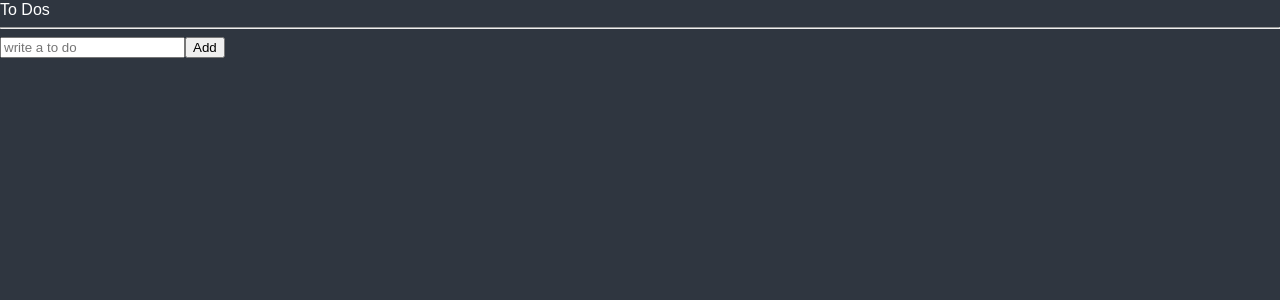
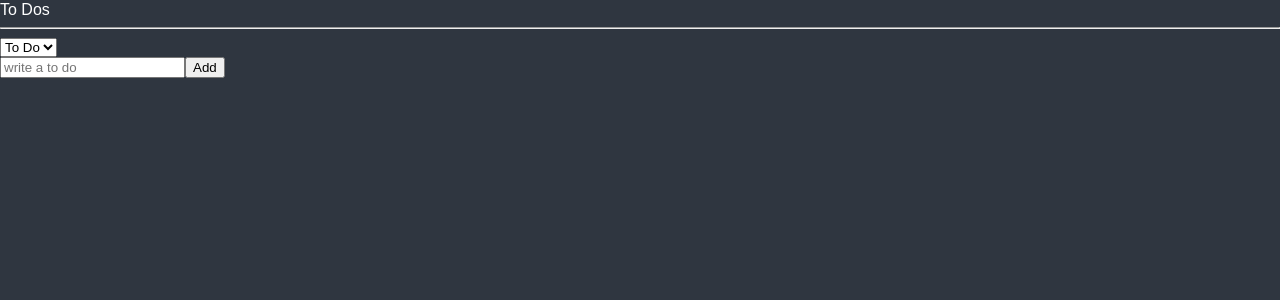
Before and after one commit to hijunglit/react-master, a React (Create React App) app: page / in a window 1280 px wide. Shown: the top 300 px of the page. Built offline with nearby package versions, Linux system fonts and the light colour scheme.

Commit message:
recoil selectors

```diff
--- a/src/atoms.tsx
+++ b/src/atoms.tsx
@@ -1,4 +1,4 @@
-import { atom } from "recoil";
+import { atom, selector } from "recoil";
 
 export interface IToDo {
     text: string;
@@ -6,7 +6,21 @@
     category: "TO_DO" | "DOING" | "DONE";
 }
 
+export const categoryState = atom({
+    key: "category",
+    default: "TO_DO",
+});
+
 export const toDoState = atom<IToDo[]>({
     key: "toDo",
     default: [],
 });
+
+export const toDoSelector = selector({
+    key: "toDoSelector",
+    get: ({ get }) => {
+        const toDos = get(toDoState);
+        const category = get(categoryState);
+        return toDos.filter((toDo) => toDo.category === category);
+    },
+});
--- a/src/components/ToDoList.tsx
+++ b/src/components/ToDoList.tsx
@@ -1,21 +1,28 @@
-import { useRecoilValue } from 'recoil';
-import { toDoState } from '../atoms';
+import { useRecoilState, useRecoilValue } from "recoil";
+import { categoryState, toDoSelector } from '../atoms';
 import CreateToDo from "./CreateToDo";
 import ToDo from './ToDo';
+import React from 'react';
 
 function ToDoList() {
-    const toDos = useRecoilValue(toDoState);
-    console.log(toDos);
+    const toDos = useRecoilValue(toDoSelector);
+    const [category, setCategory] = useRecoilState(categoryState);
+    const onInput = (event: React.FormEvent<HTMLSelectElement>) => {
+        setCategory(event.currentTarget.value);
+    }
     return (
         <div>
             <h1>To Dos</h1>
             <hr />
+            <select value={category} onInput={onInput}>
+                <option value="TO_DO">To Do</option>
+                <option value="DOING">Doing</option>
+                <option value="DONE">Done</option>
+            </select>
             <CreateToDo />
-            <ul>
-                {toDos.map((toDo) => (
-                    <ToDo key={toDo.id} {...toDo} />
-                ))}
-            </ul>
+            {toDos?.map((toDo) => (
+                <ToDo key={toDo.id} {...toDo}/>
+            ))}
         </div>
     );
 }
```
